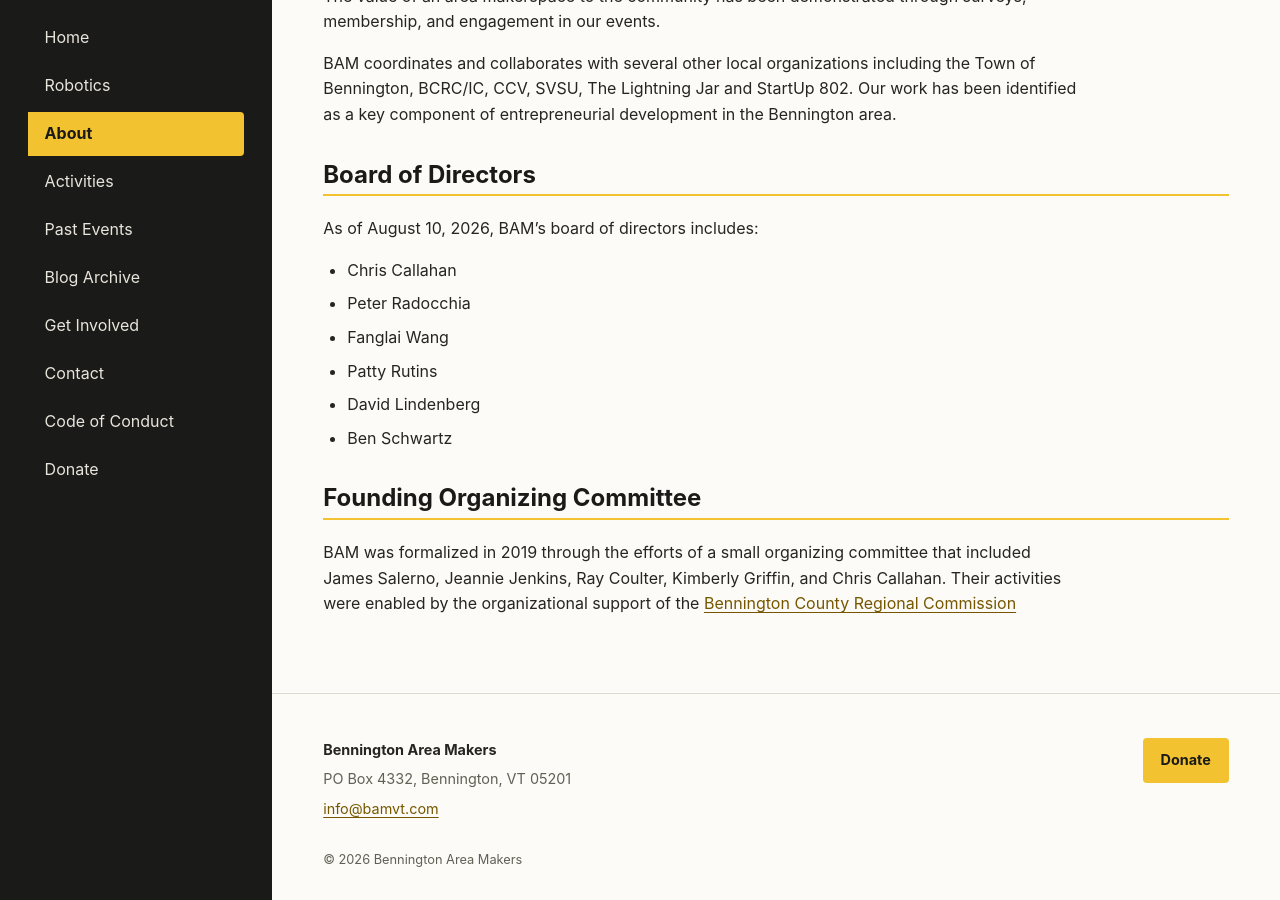
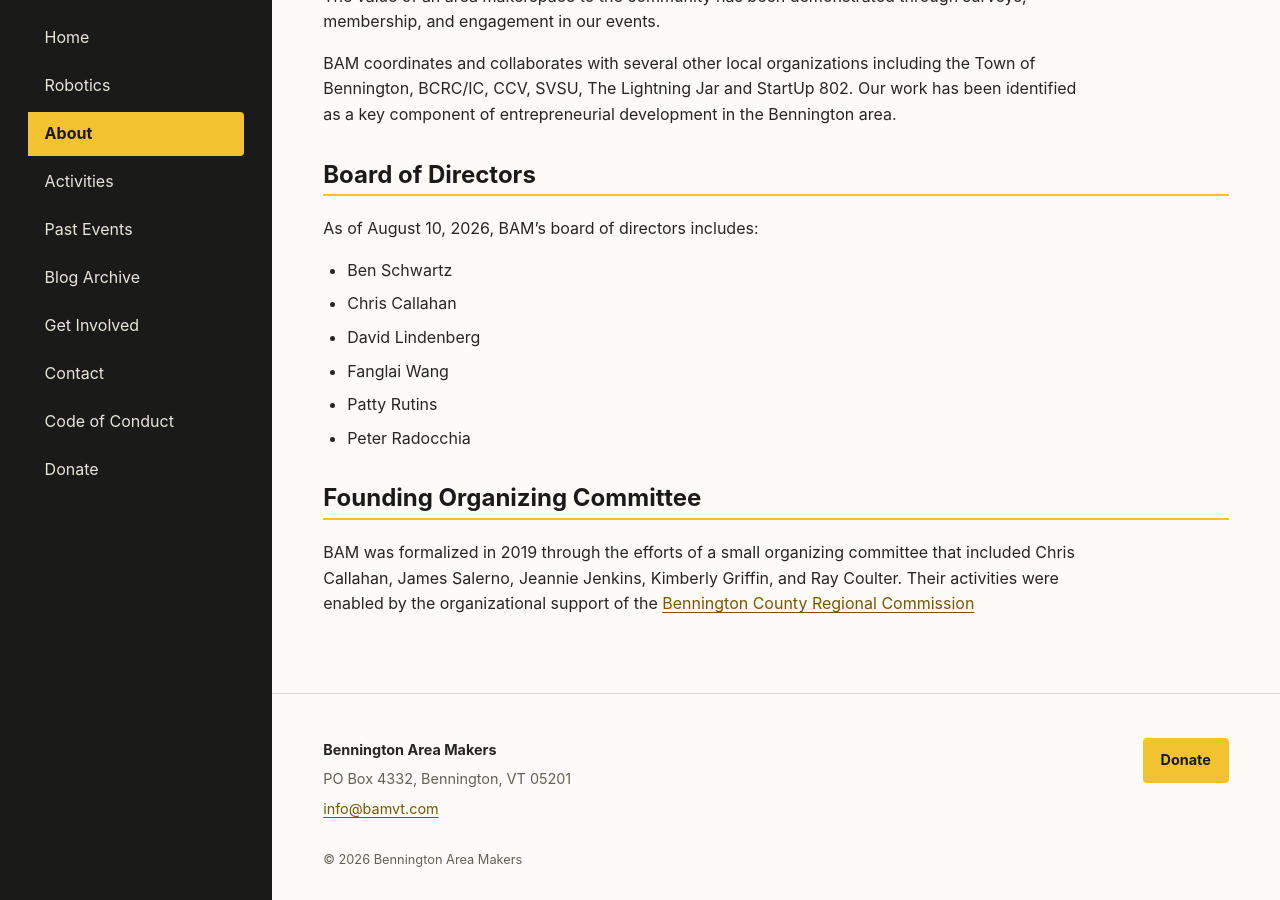
Before and after one commit to bennington-area-robotics/bamvt.com, a Jekyll site: the page built from about.md, in a window 1280 px wide and 900 px high, scrolled down 1266 px. Built offline with Jekyll 4.4.1, drawn with Linux system fonts in a browser that asks for light colours.

```diff
--- a/about.md
+++ b/about.md
@@ -37,13 +37,13 @@ BAM coordinates and collaborates with several other local organizations includin
 
 As of August 10, 2026, BAM’s board of directors includes:
 
+- Ben Schwartz
 - Chris Callahan
-- Peter Radocchia
+- David Lindenberg
 - Fanglai Wang
 - Patty Rutins
-- David Lindenberg
-- Ben Schwartz
+- Peter Radocchia
 
 ## Founding Organizing Committee
 
-BAM was formalized in 2019 through the efforts of a small organizing committee that included James Salerno, Jeannie Jenkins, Ray Coulter, Kimberly Griffin, and Chris Callahan. Their activities were enabled by the organizational support of the [Bennington County Regional Commission](http://www.bcrcvt.org/)
+BAM was formalized in 2019 through the efforts of a small organizing committee that included Chris Callahan, James Salerno, Jeannie Jenkins, Kimberly Griffin, and Ray Coulter. Their activities were enabled by the organizational support of the [Bennington County Regional Commission](http://www.bcrcvt.org/)
```
Also changed, not shown: index.md (+2 -0 lines).
